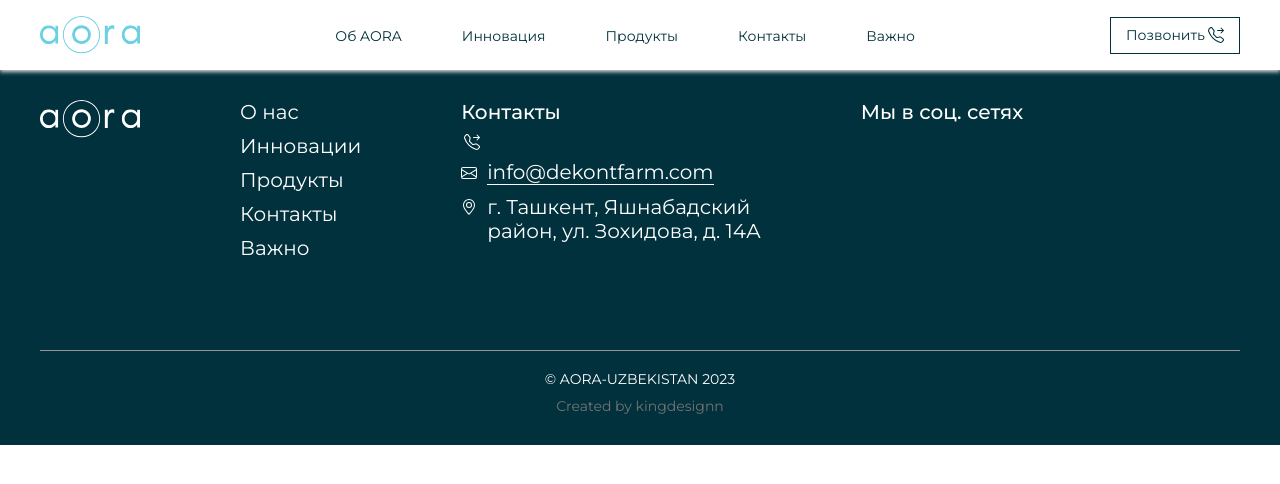
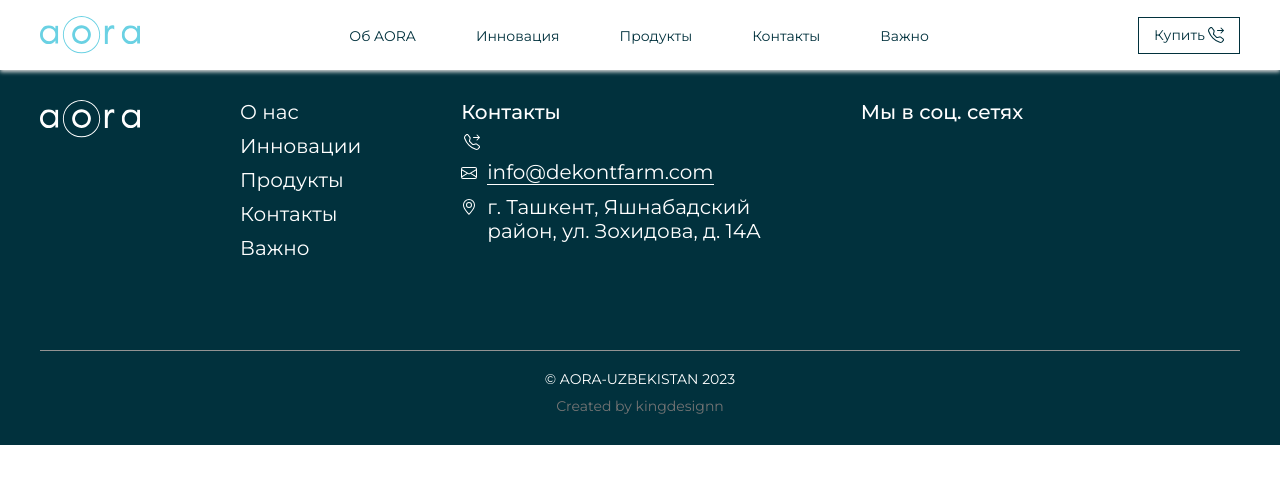
Before and after one commit to kingoker/AORA_django, a Django app: page /about/ in a window 1280 px wide. Shown: the top 484 px of the page. Run offline with Django 4.2, Linux system fonts and the light colour scheme; data that the repository does not hold is empty.

Commit message:
call button changed to buy

```diff
--- a/templates/custom/base.html
+++ b/templates/custom/base.html
@@ -33,7 +33,7 @@
                         </ul>
                     </div>
                     <div class="header__call">
-                        <a href="tel:+(71) 291 17 52" class="header__link">Позвонить
+                        <a target="_blank" href="https://t.me/DekontFarm_bot" class="header__link">Купить
                             <svg xmlns="http://www.w3.org/2000/svg" width="16" height="16" fill="#01313D"
                                 class="bi bi-telephone-forward" viewBox="0 0 16 16">
                                 <path
```
